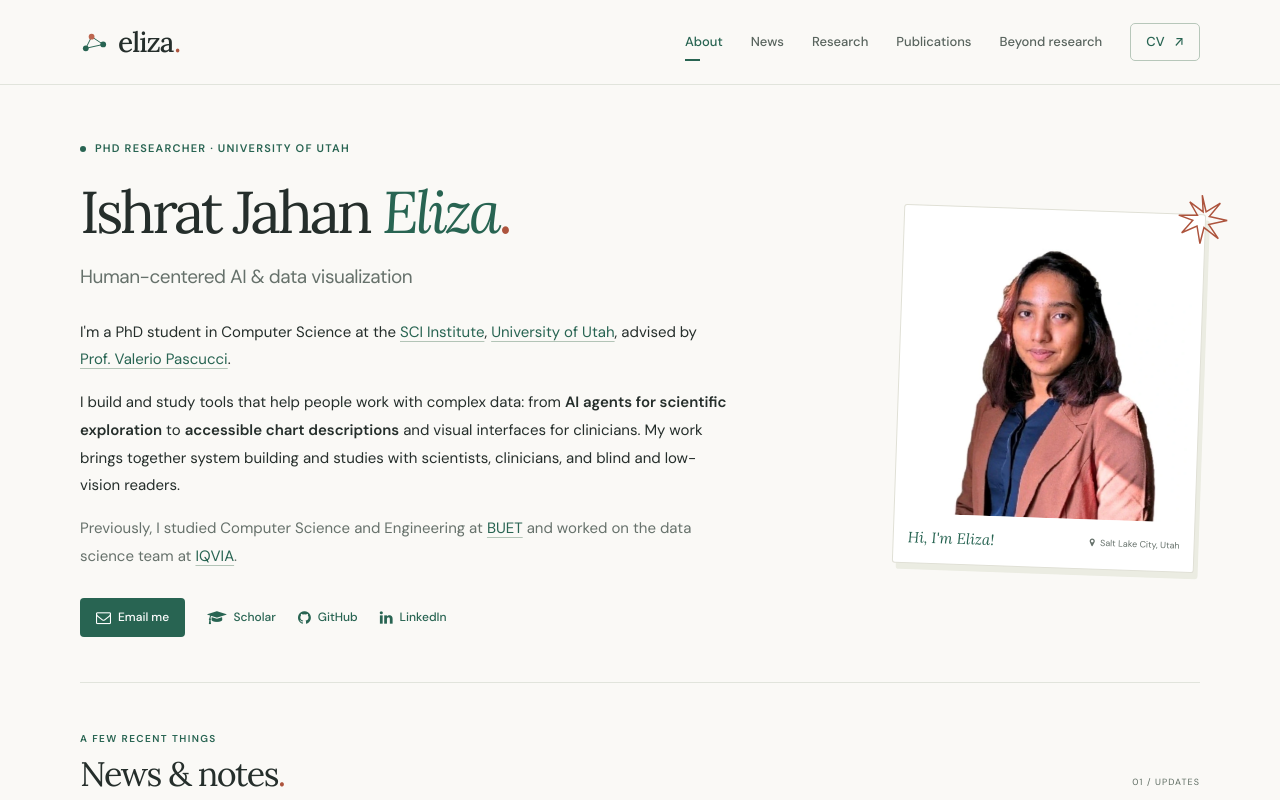
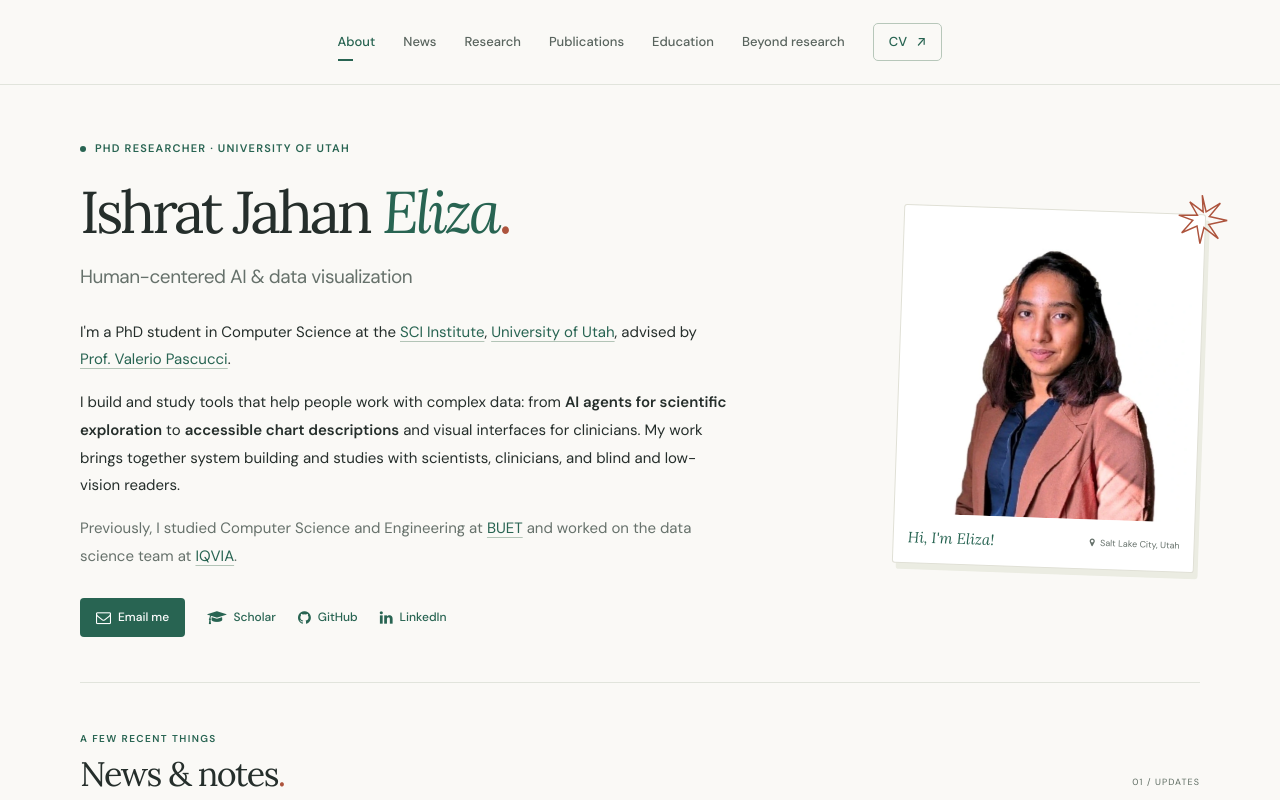
Before and after one commit to elizaan/elizaan.github.io, a website: page index.html in a window 1280 px wide. Shown: the top 800 px of the page. Drawn offline with Linux system fonts and the light colour scheme.

Commit message:
Remove header logo and add Education navigation

```diff
--- a/css/site.css
+++ b/css/site.css
@@ -137,29 +137,9 @@ section[id] {
 .header-inner {
   display: flex;
   align-items: center;
-  justify-content: space-between;
+  justify-content: center;
   min-height: 84px;
   gap: 24px;
-}
-.wordmark {
-  font-family: var(--serif);
-  font-size: 28px;
-  letter-spacing: -1px;
-  display: flex;
-  gap: 9px;
-  align-items: center;
-  text-decoration: none;
-  color: var(--ink);
-  font-weight: 500;
-}
-.wordmark svg {
-  width: 29px;
-  height: 29px;
-  color: var(--green);
-}
-.wordmark > span {
-  color: var(--coral);
-  margin-left: -8px;
 }
 .site-header nav {
   display: flex;
@@ -1169,9 +1149,6 @@ details[open] > summary .fa-plus {
   .site-header nav a {
     font-size: 11px;
   }
-  .wordmark {
-    font-size: 25px;
-  }
   .hero {
     padding-top: 55px;
     gap: 35px;
@@ -1315,13 +1292,7 @@ details[open] > summary .fa-plus {
   }
   .header-inner {
     min-height: 68px;
-  }
-  .wordmark {
-    font-size: 25px;
-  }
-  .wordmark svg {
-    width: 24px;
-    height: 24px;
+    justify-content: flex-end;
   }
   .menu-toggle {
     display: flex;
--- a/index.html
+++ b/index.html
@@ -37,17 +37,6 @@
     <a class="skip-link" href="#main">Skip to content</a>
     <header class="site-header">
       <div class="header-inner">
-        <a
-          class="wordmark"
-          href="#about"
-          aria-label="Eliza, back to the introduction"
-          ><svg viewBox="0 0 30 30" fill="none" aria-hidden="true">
-            <path d="M6 21 12 9l12 8-18 4Z" stroke="currentColor" />
-            <circle cx="6" cy="21" r="3" fill="currentColor" />
-            <circle cx="12" cy="9" r="3" fill="#bd664f" />
-            <circle cx="24" cy="17" r="3" fill="currentColor" /></svg
-          >eliza<span>.</span></a
-        >
         <button
           class="menu-toggle"
           aria-expanded="false"
@@ -59,6 +48,7 @@
           <a href="#about" class="active" aria-current="location">About</a
           ><a href="#news">News</a><a href="#research">Research</a
           ><a href="#publications">Publications</a
+          ><a href="#education">Education</a
           ><a href="#beyond">Beyond research</a
           ><a
             href="files/eliza.pdf"
@@ -762,8 +752,8 @@
           >
         </div>
         <div class="background-grid">
-          <div>
-            <h3 class="column-title">
+          <div id="education" role="region" aria-labelledby="education-title">
+            <h3 class="column-title" id="education-title">
               <i class="fa fa-graduation-cap" aria-hidden="true"></i> Education
             </h3>
             <div class="timeline-item">
--- a/js/site.js
+++ b/js/site.js
@@ -68,11 +68,11 @@
   backgroundGrid.before(backgroundDetails);
   backgroundDetails.append(backgroundSummary, backgroundGrid);
 
-  function revealLinkedContent() {
+  function revealLinkedContent(hash = location.hash) {
     let target;
     try {
       target = document.getElementById(
-        decodeURIComponent(location.hash.slice(1)),
+        decodeURIComponent(hash.slice(1)),
       );
     } catch {
       return;
@@ -85,7 +85,10 @@
     }
   }
   revealLinkedContent();
-  window.addEventListener("hashchange", revealLinkedContent);
+  window.addEventListener("hashchange", () => revealLinkedContent());
+  navLinks.forEach((link) => {
+    link.addEventListener("click", () => revealLinkedContent(link.hash));
+  });
 
   const filterList = document.querySelector(".filter-list");
   const filterButtons = [...filterList.querySelectorAll("button")];
```
